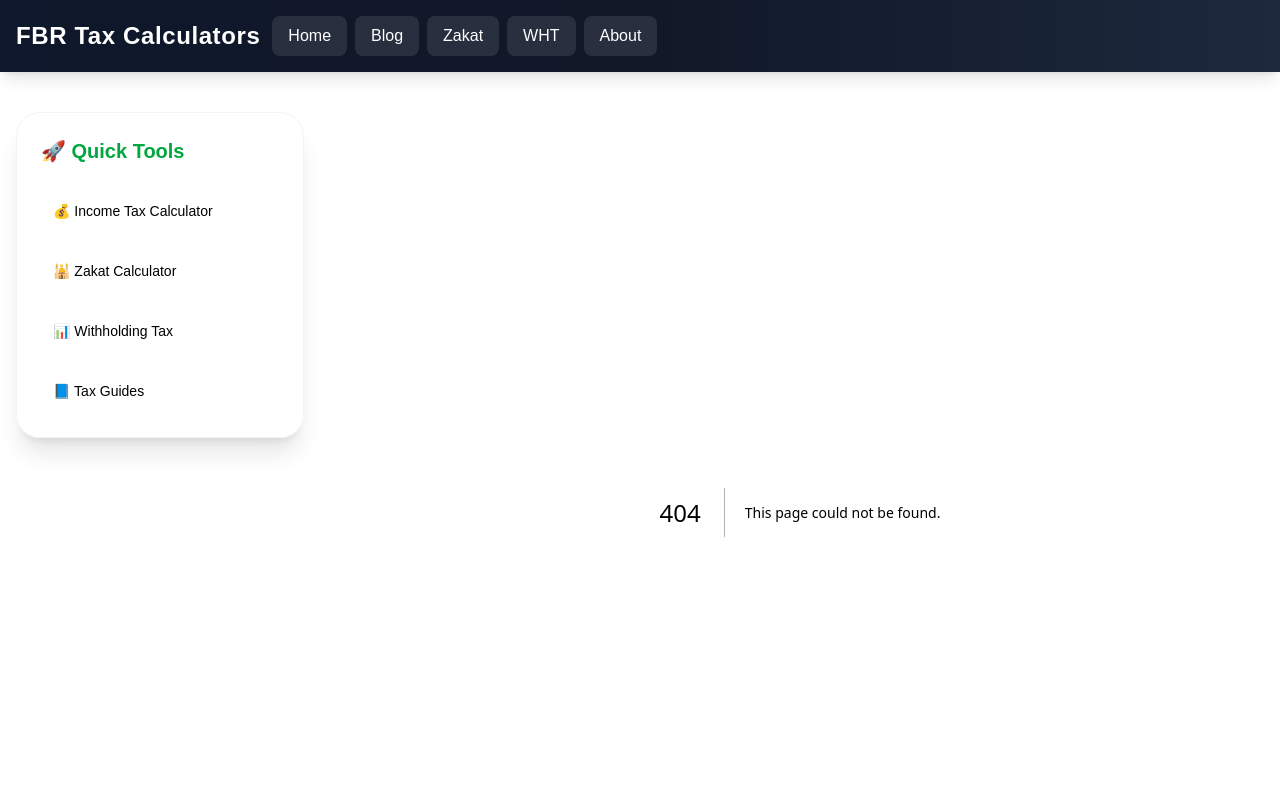
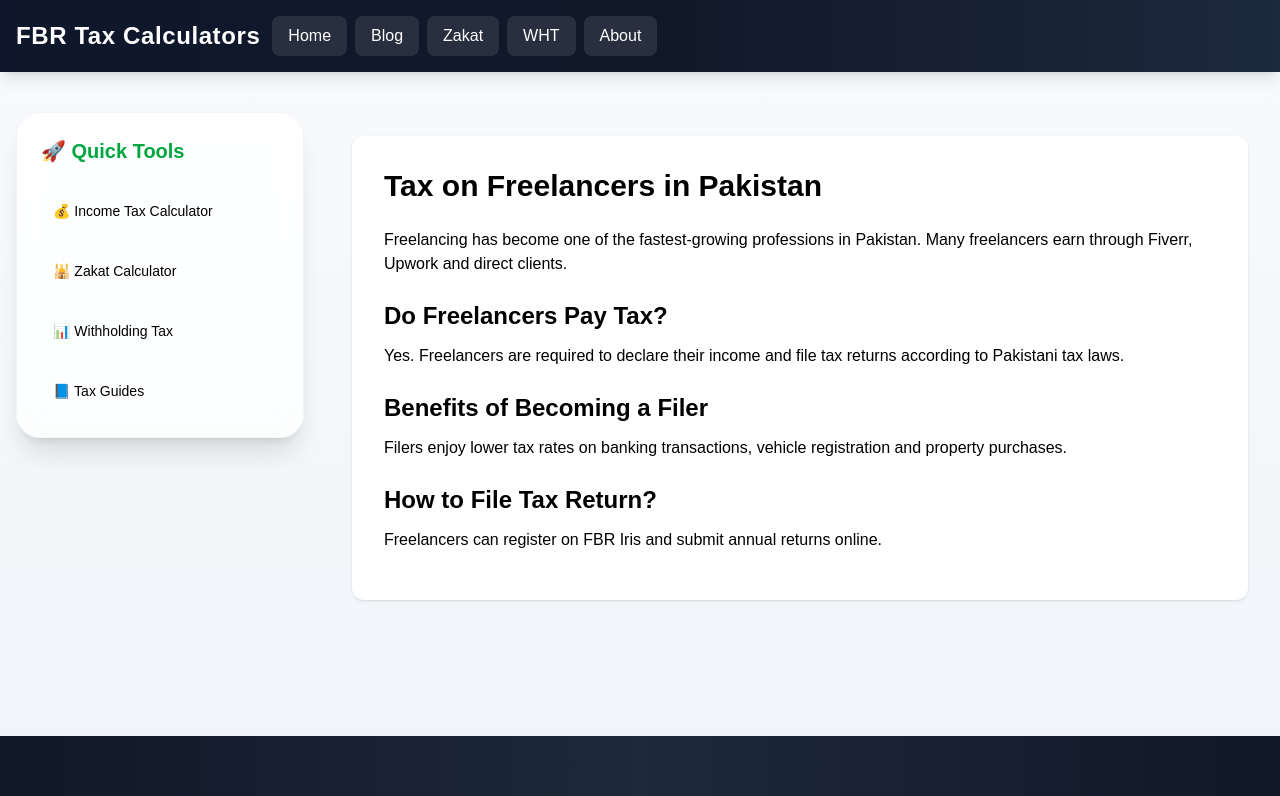
Before and after one commit to muhammadobaid1986/fbrtaxcalculators, a Next.js app: page /tax-on-freelancers-pakistan in a window 1280 px wide. Before the commit this address had no page. Shown: the top 796 px of the page. Built offline with nearby package versions, Linux system fonts and the light colour scheme.

Commit message:
add new blog articles

```diff
--- a/app/blog/page.tsx
+++ b/app/blog/page.tsx
@@ -41,6 +41,10 @@ const posts = [
   title: "Tax on Prize Bonds in Pakistan",
   link: "/tax-on-prize-bonds-pakistan"
 },
+{
+  title: "Tax on Freelancers in Pakistan",
+  link: "/tax-on-freelancers-pakistan"
+},
 ];
 
 export default function Blog() {
--- a/app/sitemap.ts
+++ b/app/sitemap.ts
@@ -80,5 +80,14 @@ export default function sitemap() {
       url: "https://fbrtaxcalculators.vercel.app/latest-budget-2025-26-tax-slabs",
       lastModified: new Date(),
     },
+
+    {
+  url: "https://fbrtaxcalculators.vercel.app/tax-on-prize-bonds-pakistan",
+  lastModified: new Date(),
+},
+{
+  url: "https://fbrtaxcalculators.vercel.app/tax-on-freelancers-pakistan",
+  lastModified: new Date(),
+},
   ];
 }
--- /dev/null
+++ b/app/tax-on-freelancers-pakistan/page.tsx
@@ -0,0 +1,46 @@
+export const metadata = {
+  title: "Tax on Freelancers in Pakistan (2025 Guide)",
+  description:
+    "Complete guide for freelancers in Pakistan. Learn about tax rates, filer status and income tax return filing.",
+};
+
+export default function Page() {
+  return (
+    <div className="bg-white p-8 rounded-xl shadow mt-6 max-w-4xl mx-auto">
+      <h1 className="text-3xl font-bold mb-6">
+        Tax on Freelancers in Pakistan
+      </h1>
+
+      <p className="mb-4">
+        Freelancing has become one of the fastest-growing professions in Pakistan.
+        Many freelancers earn through Fiverr, Upwork and direct clients.
+      </p>
+
+      <h2 className="text-2xl font-semibold mt-6 mb-3">
+        Do Freelancers Pay Tax?
+      </h2>
+
+      <p className="mb-4">
+        Yes. Freelancers are required to declare their income and file tax returns
+        according to Pakistani tax laws.
+      </p>
+
+      <h2 className="text-2xl font-semibold mt-6 mb-3">
+        Benefits of Becoming a Filer
+      </h2>
+
+      <p className="mb-4">
+        Filers enjoy lower tax rates on banking transactions, vehicle registration
+        and property purchases.
+      </p>
+
+      <h2 className="text-2xl font-semibold mt-6 mb-3">
+        How to File Tax Return?
+      </h2>
+
+      <p className="mb-4">
+        Freelancers can register on FBR Iris and submit annual returns online.
+      </p>
+    </div>
+  );
+}
```
